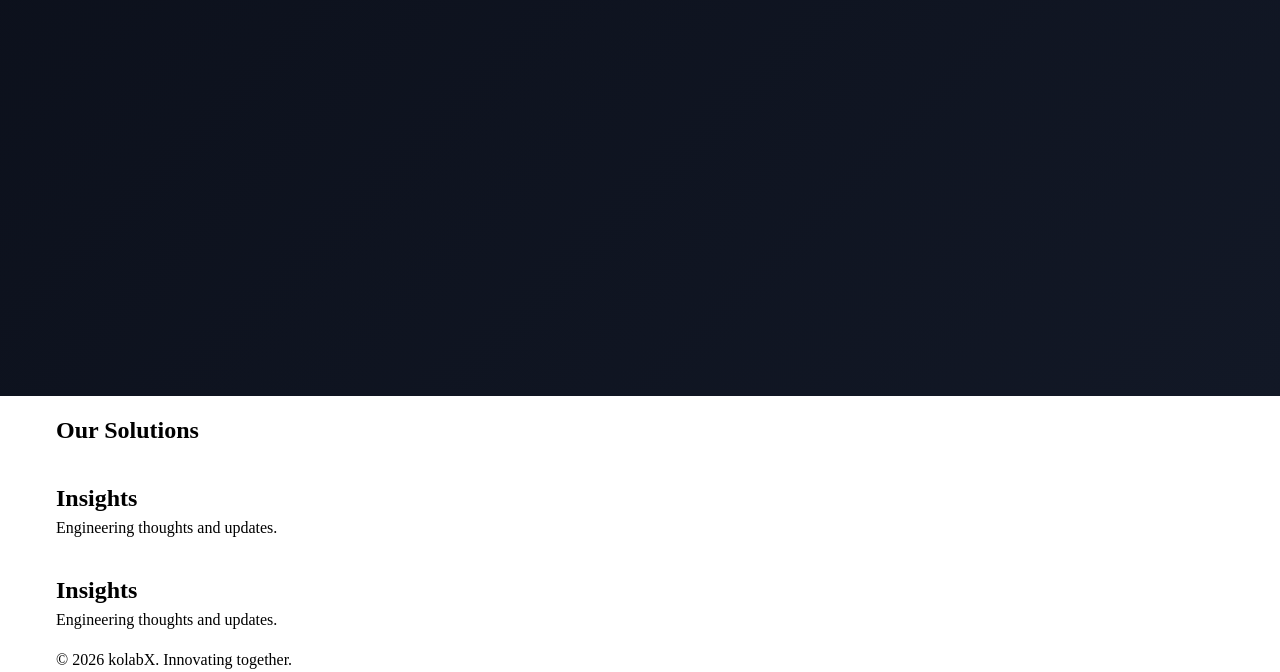
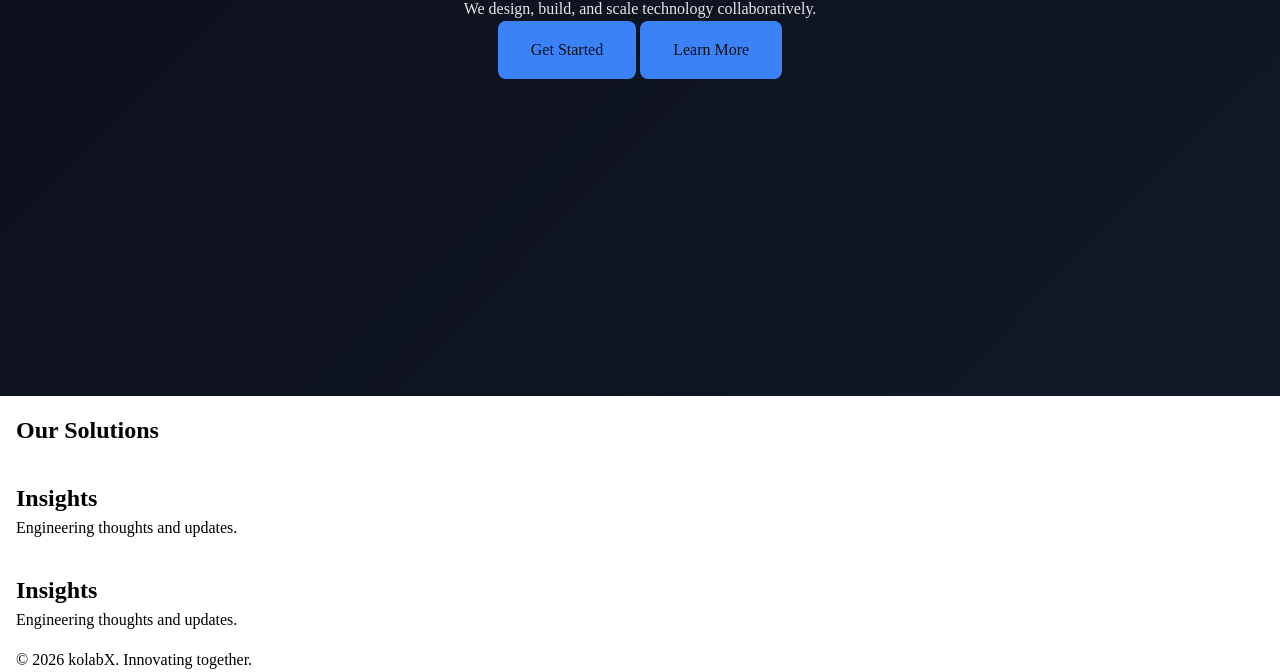
Before and after one commit to Kimaathii/kolabx-framework-free-web, a plain HTML site: page index.html in a window 1280 px wide. Shown: the part 499-1171 px from the top of the page. Drawn offline with Linux system fonts and the light colour scheme.

Commit message:
add CTA to the hero section

```diff
--- a/css/components.css
+++ b/css/components.css
@@ -0,0 +1,22 @@
+.btn{
+    display: inline-block;
+    padding: var(--space-3) var(--space-5);
+    font-size: var(--font-size-base);
+    text-decoration: none;
+    border-radius: var(--radius-md);
+    transition: var(--transition-fast);
+    border: var(--border-width-thin) solid transparent;
+}
+
+.btn-primary {
+    background-color: var(--action-primary-bg);
+    color: var(--action-primary-text);
+}
+
+.btn-primary:hover {
+    background-color: var(--action-primary-hover);
+}
+
+.btn-primary:active {
+    background-color: var(--action-primary-active);
+}
--- a/css/layout.css
+++ b/css/layout.css
@@ -1,10 +1,11 @@
 .section{
     padding: var(--container-padding) 0;
+    margin: 0 auto;
 
 }
 .container{
     max-width: var(--container-max-width);
-    margin: 0 auto;
+    margin: auto 0;
     padding: 0 var(--container-padding);
 }
 .hero-section{
@@ -13,7 +14,7 @@
     align-self: center;
     justify-content: center;
     background: linear-gradient(135deg, var(--bg-page), var(--bg-surface));
-    text-align: end;
+    text-align: center;
 }
 .hero-title{
     font-size: 3.5rem;
@@ -21,3 +22,6 @@
     color: var(--text-default);
 
 }
+.hero-description{
+    color: var(--text-default);
+}
--- a/index.html
+++ b/index.html
@@ -18,6 +18,7 @@
     <link rel="stylesheet" href="css/base.css">
     <link rel="stylesheet" href="css/layout.css">
     <link rel="stylesheet" href="css/components/navigation.css"></link>
+    <link rel="stylesheet" href="css/components.css"></link>
   </head>
   <body>
     <header>
@@ -49,6 +50,10 @@
             <div class="container">
               <h1 class="hero-title">Innovating Together</h1>
               <p class="hero-description">We design, build, and scale technology collaboratively.</p>
+              <div class="hero-cta">
+                <a href="#contact" class="btn btn-primary">Get Started</a>
+                <a href="#solution" class="btn btn-primary">Learn More</a>
+              </div>
             </div>
           </section>
 
```
